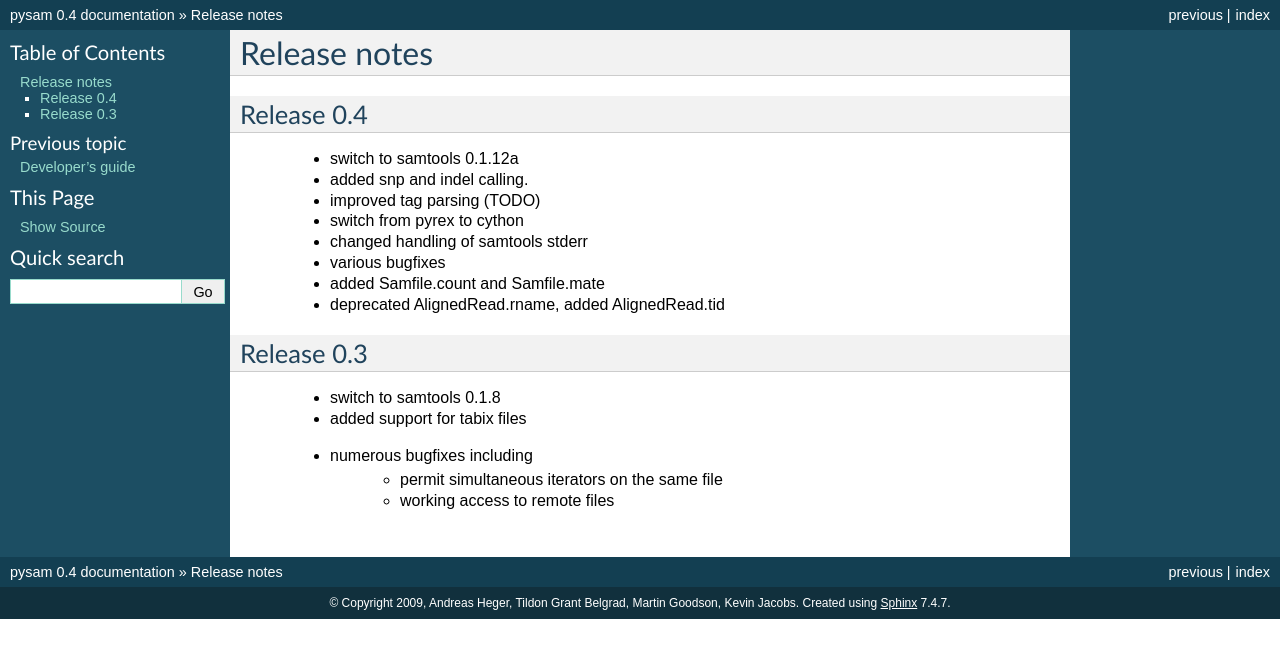
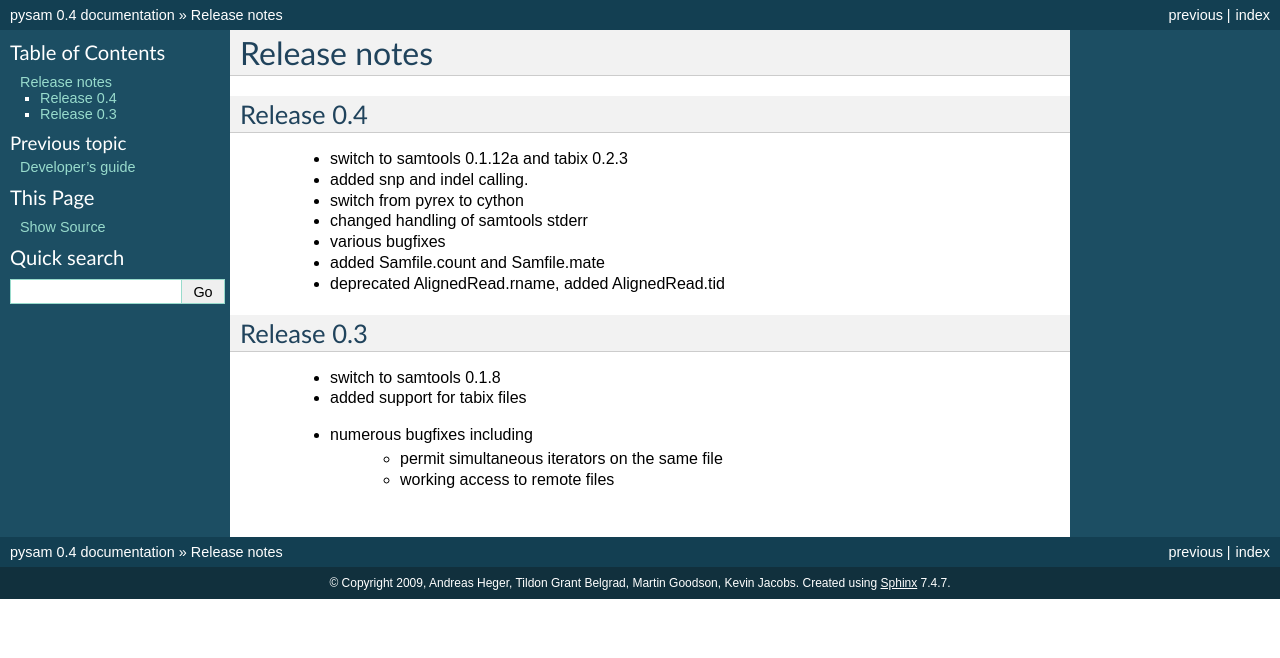
Before and after one commit to vd4mmind/pysam, a Sphinx documentation site: the page built from doc/release.rst, in a window 1280 px wide. Shown: the top 658 px of the page. Built offline with Sphinx 7.4.7, drawn with Linux system fonts in a browser that asks for light colours.

Commit message:
minor changes to documentation

```diff
--- a/doc/contents.rst
+++ b/doc/contents.rst
@@ -19,7 +19,7 @@ and a high-level API for convenient access to the data in *SAM/BAM* formatted fi
 Also included is an interface to the tabix_ C-API for reading compressed and
 indexed tabular data.
 
-The current version wraps *samtools-0.1.10a* and *tabix-0.2.3*.
+The current version wraps *samtools-0.1.12a* and *tabix-0.2.3*.
 
 Contents
 --------
--- a/doc/release.rst
+++ b/doc/release.rst
@@ -5,9 +5,8 @@ Release notes
 Release 0.4
 ===========
 
-   * switch to samtools 0.1.12a
+   * switch to samtools 0.1.12a and tabix 0.2.3
    * added snp and indel calling.
-   * improved tag parsing (TODO)
    * switch from pyrex to cython
    * changed handling of samtools stderr
    * various bugfixes
```
